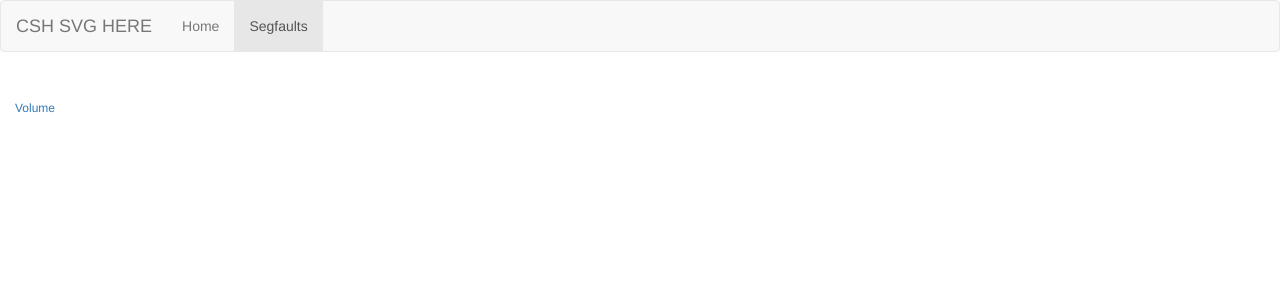
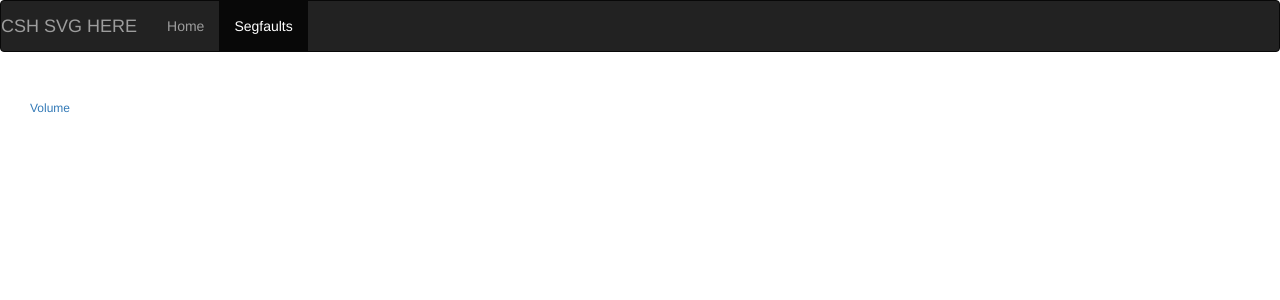
Before and after one commit to rbuzzell/segfaultViewerHTTP, a PHP site: page /segfaults.php in a window 1280 px wide. Shown: the top 300 px of the page. Run offline with PHP 8.4, Linux system fonts and the light colour scheme; data that the repository does not hold is empty.

Commit message:
Changed Navbar. More attempts to fix unexpected whitespace.

```diff
--- a/segfaults.php
+++ b/segfaults.php
@@ -17,8 +17,8 @@
         <![endif]-->
     </head>
     <body>
-        <nav class="navbar navbar-default">
-            <div class="container-fluid">
+        <nav class="navbar navbar-inverse">
+            <div class="row body">
                 <!-- Brand and toggle get grouped for better mobile display -->
                 <div class="navbar-header">
                     <button type="button" class="navbar-toggle collapsed" data-toggle="collapse" data-target="#bs-example-navbar-collapse-1" aria-expanded="false">
@@ -42,17 +42,15 @@
         </nav>
 
         <div class="container-fluid">
-
-            <div class="row">
+            <div class="row-fluid">
                 <div class="col-md-2">
-                    <iframe src="content.php" frameborder="0" name"scroll" width="100%">
+                    <iframe src="content.php" frameborder="0" name="scroll" width="100%" id="toc">
                 </div>
-                <div class="col-md-8">
-                    <iframe src="segfaults/Volume%2001,%20Issue%2001.pdf" frameborder="0" name="iframePdf" width="100%" id="pdfIFrame"></iframe>
+                <div class="col-md-3">
+                    <iframe src="segfaults/Volume%2001,%20Issue%2001.pdf" frameborder="0" id="pdfIFrame"></iframe>
                 </div>
             </div>
         </div>
-
     </body>
 
     <!-- Le javascript
@@ -69,6 +67,7 @@
         ;(function($){
             $(function(){
                 $('#pdfIFrame').responsiveIframe({ xdomain: '*'});
+                $('#toc').responsiveIframe({ xdomain: '*'});
             });
         })(jQuery);
     </script>
```
